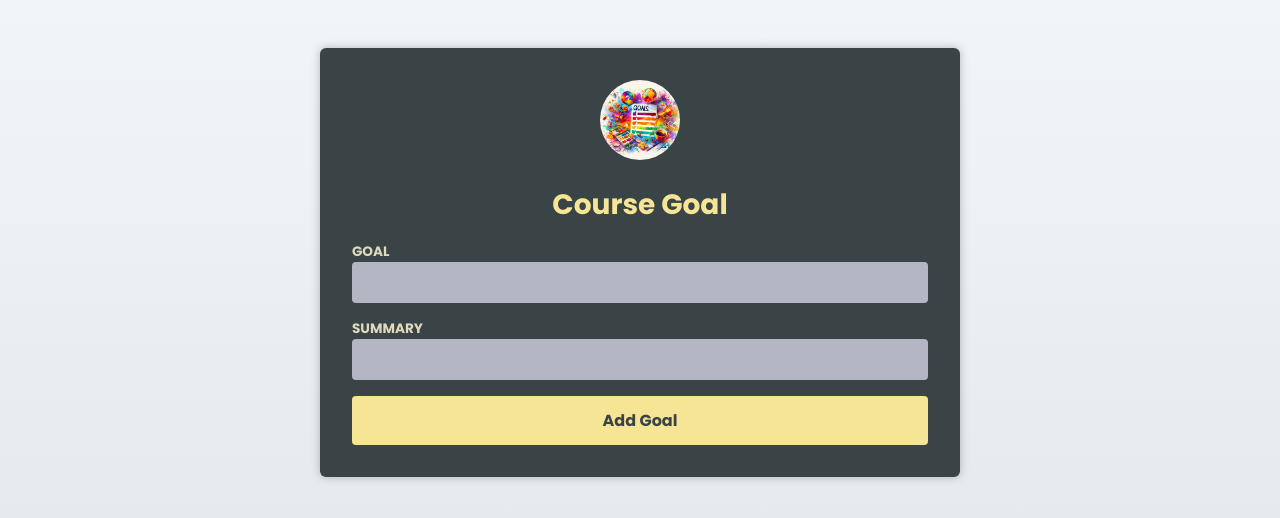
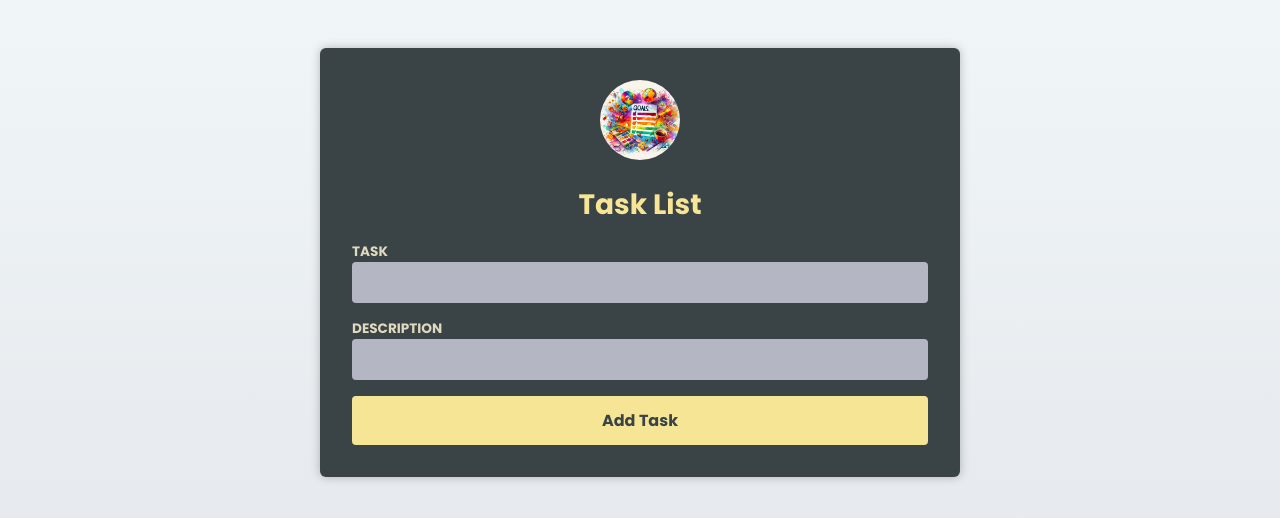
Before and after one commit to lalaphalla/learn-typscript, a React (Vite) app: page / in a window 1280 px wide. Shown: the top 518 px of the page. Built offline with nearby package versions, Linux system fonts and the light colour scheme; the HTML template or start-up script is replaced by a standard one.

Commit message:
feat: tasklist and new task

```diff
--- a/src/App.tsx
+++ b/src/App.tsx
@@ -1,10 +1,14 @@
-import { useState } from 'react';
+import { useEffect, useState } from 'react';
 
 import Header from './components/Header.tsx';
 import CourseGoal from './components/CourseGoal.tsx';
 import CourseGoalList from './components/CourseGoalList.tsx';
 import goalImg from './assets/goals.jpg';
 import NewGoal from './components/NewGoal.tsx';
+import { Task } from './components/Task.tsx';
+import { Task as TaskType } from './components/NewTask.tsx';
+import { NewTask } from './components/NewTask.tsx';
+import { TaskList } from './components/TaskList.tsx';
 
 export type CourseGoal = {
   title: string;
@@ -13,30 +17,47 @@ export type CourseGoal = {
 };
 
 export default function App() {
-  const [goals, setGoals] = useState<CourseGoal[]>([]);
+  // const [goals, setGoals] = useState<CourseGoal[]>([]);
 
-  const handleAddGoal = (goal: string, summary: string) => {
-    setGoals((prev) => {
-      const newGoal: CourseGoal = {
-        id: Math.random(),
-        title: goal,
-        description: summary,
-      };
-      return [...prev, newGoal];
+  // const handleAddGoal = (goal: string, summary: string) => {
+  //   setGoals((prev) => {
+  //     const newGoal: CourseGoal = {
+  //       id: Math.random(),
+  //       title: goal,
+  //       description: summary,
+  //     };
+  //     return [...prev, newGoal];
+  //   });
+  // };
+  // const handleDeleteGoal = (id: number) => {
+  //   console.log('delete');
+  //   setGoals((prev) => prev.filter((goal) => goal.id !== id));
+  // };
+
+  const [tasks, setTasks] = useState<TaskType[]>([]);
+  useEffect(() => {
+    setTasks(JSON.parse(localStorage.getItem('tasks') || '[]'));
+  }, []);
+  // const existTasks: TaskType[] = JSON.parse(
+  //   localStorage.getItem('tasks') || '[]'
+  // );
+
+  const handleDelete = (id: number) => {
+    setTasks((prev) => {
+      const updatedTask = prev.filter((task) => task.id !== id);
+      localStorage.setItem('tasks', JSON.stringify(updatedTask));
+      return updatedTask;
     });
   };
-  const handleDeleteGoal = (id: number) => {
-    console.log('delete');
-    setGoals((prev) => prev.filter((goal) => goal.id !== id));
-  };
-
   return (
     <main>
       <Header image={{ src: goalImg, alt: 'A list of golas' }}>
-        <h1>Course Goal</h1>
+        <h1>Task List</h1>
       </Header>
-      <NewGoal onAddGoal={handleAddGoal} />
-      <CourseGoalList goals={goals} onDeleteGoal={handleDeleteGoal} />
+      <NewTask setTasks={setTasks} />
+
+      <TaskList tasks={tasks} onDeleteTask={handleDelete} />
+
       {/* <button onClick={handleAddGoal}>Add Goal</button> */}
     </main>
   );
--- a/src/components/CourseGoalList.tsx
+++ b/src/components/CourseGoalList.tsx
@@ -5,6 +5,7 @@ type CourseGoalListProps = {
   goals: CGoal[];
   onDeleteGoal: (id: number) => void;
 };
+
 
 export default function CourseGoalList({
   goals,
--- a/src/components/NewGoal.tsx
+++ b/src/components/NewGoal.tsx
@@ -7,6 +7,7 @@ type NewGoalProps = {
 export default function NewGoal({onAddGoal}: NewGoalProps) {
   const goal = useRef<HTMLInputElement>(null);
   const summary = useRef<HTMLInputElement>(null);
+
   const handleSubmit = (event: FormEvent<HTMLFormElement>) => {
     event.preventDefault();
 
--- /dev/null
+++ b/src/components/NewTask.tsx
@@ -0,0 +1,56 @@
+import { FormEvent, useRef } from 'react';
+export type Task = {
+  id: number;
+  title: string;
+  description: string;
+};
+
+interface NewTaskProps {
+  setTasks: React.Dispatch<React.SetStateAction<Task[]>>;
+}
+export const NewTask = ({ setTasks }: NewTaskProps) => {
+  const task = useRef<HTMLInputElement>(null);
+  const description = useRef<HTMLInputElement>(null);
+
+  const addTask = (newTask: Task) => {
+    // console.log(newTask);
+    // const existingTask: Task[] = JSON.parse(
+    //   localStorage.getItem('tasks') || '[]'
+    // );
+    // tasks.push(newTask);
+
+    // localStorage.setItem('tasks', JSON.stringify(existingTask));
+
+    setTasks((prevTasks) => {
+      const updatedTask = [...prevTasks, newTask];
+      localStorage.setItem('tasks', JSON.stringify(updatedTask));
+      return updatedTask;
+    });
+  };
+  const handleSubmit = (event: FormEvent<HTMLFormElement>) => {
+    event.preventDefault();
+
+    const inputTask = task.current!.value;
+    const inputDescription = description.current!.value;
+    const newTask: Task = {
+      id: Math.random(),
+      title: inputTask,
+      description: inputDescription,
+    };
+    addTask(newTask);
+  };
+
+  return (
+    <form onSubmit={handleSubmit}>
+      <p>
+        <label htmlFor="task">task</label>
+        <input type="text" id="task" ref={task} />
+      </p>
+      <p>
+        <label htmlFor="description">description</label>
+        <input type="text" id="description" ref={description} />
+      </p>
+      <button>Add Task</button>
+    </form>
+  );
+};
--- /dev/null
+++ b/src/components/Task.tsx
@@ -0,0 +1,18 @@
+import { ReactNode } from 'react';
+
+export interface TaskProps {
+  id: number;
+  title: string;
+  onDelete: (id: number) => void;
+  children: ReactNode;
+}
+
+export const Task = ({ id, title, onDelete, children }: TaskProps) => {
+  return (
+    <div data-id={id}>
+      <h2>{title}</h2>
+      <p>{children}</p>
+      <button onClick={() => onDelete(id)}>Delete</button>
+    </div>
+  );
+};
--- /dev/null
+++ b/src/components/TaskList.tsx
@@ -0,0 +1,20 @@
+import { Task as TaskType } from './NewTask';
+import { Task } from './Task';
+type TaskListProps = {
+  tasks: TaskType[];
+  onDeleteTask: (id: number) => void;
+};
+
+export const TaskList = ({ tasks, onDeleteTask }: TaskListProps) => {
+  return (
+    <ul>
+      {tasks.map((task) => (
+        <li key={task.id}>
+          <Task title={task.title} onDelete={onDeleteTask} id={task.id}>
+            {task.description}
+          </Task>
+        </li>
+      ))}
+    </ul>
+  );
+};
```
